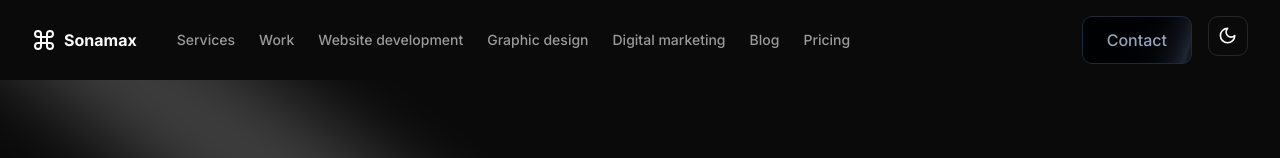
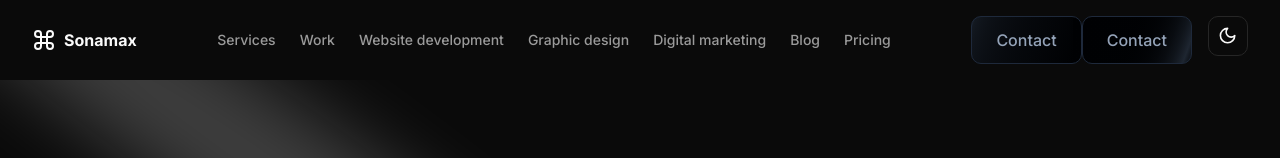
Before and after one commit to awelrisak/finiin, a Next.js app: page / in a window 1280 px wide. Shown: the top 158 px of the page. Built offline with nearby package versions, Linux system fonts and the light colour scheme.

Commit message:
Update navbar.tsx

```diff
--- a/src/components/marketing/navbar.tsx
+++ b/src/components/marketing/navbar.tsx
@@ -25,7 +25,7 @@ export function Navbar({ items, children }: MainNavProps) {
   // const active = useActiveItem(itemIds);
 
   return (
-    <div className="flex flex-1 gap-6 md:gap-10 ">
+    <div className="flex flex-1 items-center justify-between gap-6 md:gap-10 ">
       <Link href="/" className="flex items-center space-x-2">
         <Icons.logo />
         {/*<Button
@@ -41,7 +41,7 @@ export function Navbar({ items, children }: MainNavProps) {
             <Menu className="h-[1.2rem] w-[1.2rem]" />
           )}
         </Button>*/}
-        <span className="hidden font-bold sm:inline-block">
+        <span className="font-bold inline-block">
           {siteConfig.name}
         </span>
       </Link>
@@ -68,6 +68,20 @@ export function Navbar({ items, children }: MainNavProps) {
           ))}
         </nav>
       ) : null}
+
+      <div>
+       <Link
+            href="/contact"
+            className="
+            inline-flex h-12 animate-shimmer items-center justify-center
+            rounded-md border border-slate-800 bg-[linear-gradient(110deg,#000103,45%,#1e2631,55%,#000103)]
+            bg-[length:200%_100%] px-6 font-medium text-slate-400 transition-colors
+             focus:outline-none focus:ring-2 focus:ring-slate-400 focus:ring-offset-2
+              focus:ring-offset-slate-50
+            "
+          >
+            Contact
+          </Link>
       <button
         className="flex items-center space-x-2 md:hidden"
         onClick={() => setShowMobileMenu(!showMobileMenu)}
@@ -75,6 +89,7 @@ export function Navbar({ items, children }: MainNavProps) {
         {showMobileMenu ? <Icons.close /> : <Icons.logo />}
         <span className="font-bold">Menu</span>
       </button>
+      </div>
       {showMobileMenu && items && (
         <Menubar
           items={items}
```
